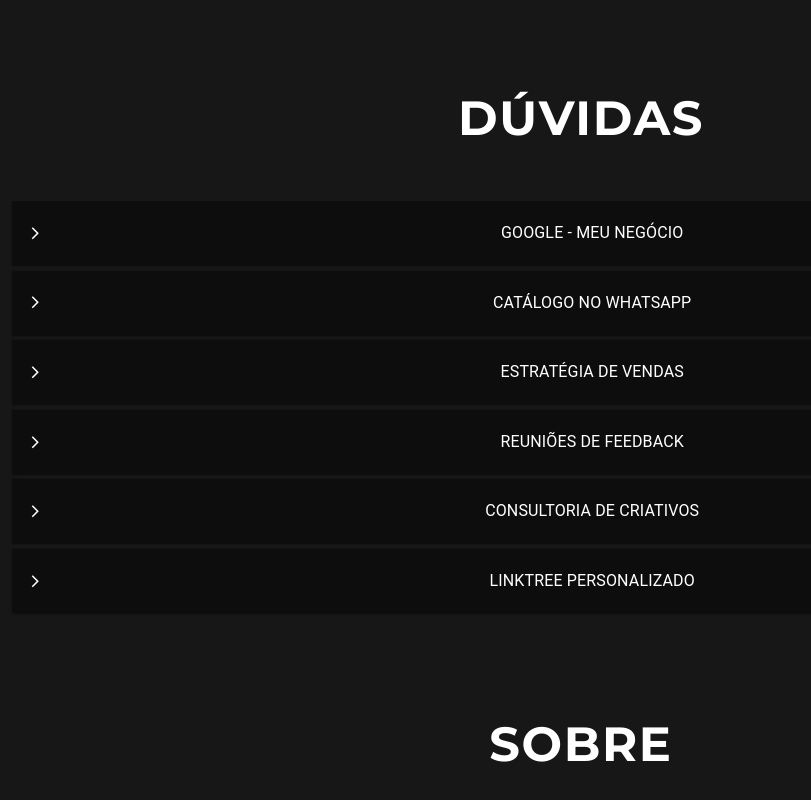
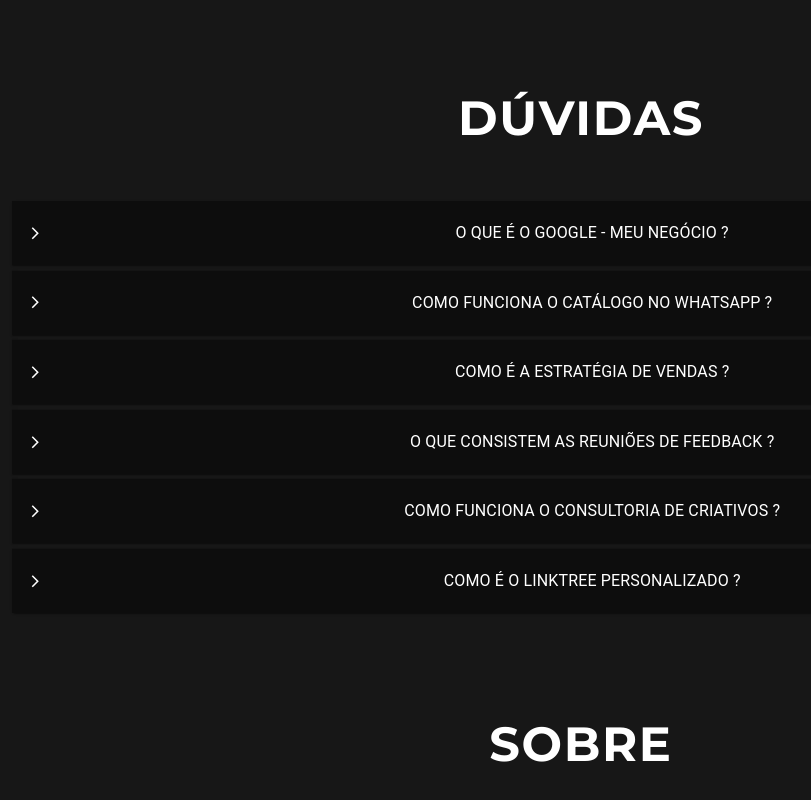
Before and after one commit to DanielAlmeidaToledo/AgenciaLucca, a Next.js app: page / in a window 1280 px wide. Shown: the part 2888-3688 px from the top of the page, without its empty margins (59-870 px from the left). Built offline with nearby package versions, Linux system fonts and the light colour scheme.

Commit message:
ATT: Questions

```diff
--- a/components/Questions.tsx
+++ b/components/Questions.tsx
@@ -62,7 +62,7 @@
               sx={{ width: "100%", flexShrink: 0 }}
               className={styles.acord}
             >
-              Google - Meu negócio
+              O que é o Google - Meu negócio ?
             </Typography>
           </AccordionSummary>
           <AccordionDetails className={styles.textAcord}>
@@ -85,7 +85,7 @@
               sx={{ width: "100%", flexShrink: 0 }}
               className={styles.acord}
             >
-              Catálogo no Whatsapp
+              Como funciona o Catálogo no Whatsapp ?
             </Typography>
           </AccordionSummary>
           <AccordionDetails className={styles.textAcord}>
@@ -108,7 +108,7 @@
               sx={{ width: "100%", flexShrink: 0 }}
               className={styles.acord}
             >
-              Estratégia de Vendas
+              Como é a Estratégia de Vendas ?
             </Typography>
           </AccordionSummary>
           <AccordionDetails className={styles.textAcord}>
@@ -130,7 +130,7 @@
               sx={{ width: "100%", flexShrink: 0 }}
               className={styles.acord}
             >
-              Reuniões de Feedback
+              O que consistem as Reuniões de Feedback ?
             </Typography>
           </AccordionSummary>
           <AccordionDetails className={styles.textAcord}>
@@ -153,7 +153,7 @@
               sx={{ width: "100%", flexShrink: 0 }}
               className={styles.acord}
             >
-              Consultoria de Criativos
+              Como funciona o Consultoria de Criativos ?
             </Typography>
           </AccordionSummary>
           <AccordionDetails className={styles.textAcord}>
@@ -176,7 +176,7 @@
               sx={{ width: "100%", flexShrink: 0 }}
               className={styles.acord}
             >
-              Linktree Personalizado
+              Como é o Linktree Personalizado ?
             </Typography>
           </AccordionSummary>
           <AccordionDetails className={styles.textAcord}>
--- a/styles/Call.module.css
+++ b/styles/Call.module.css
@@ -53,7 +53,7 @@
     display: flex;
     width: 25rem;
     margin: 1rem auto;
-    justify-content: start;
+    justify-content: flex-start;
     align-items: center;
 }
 
```
